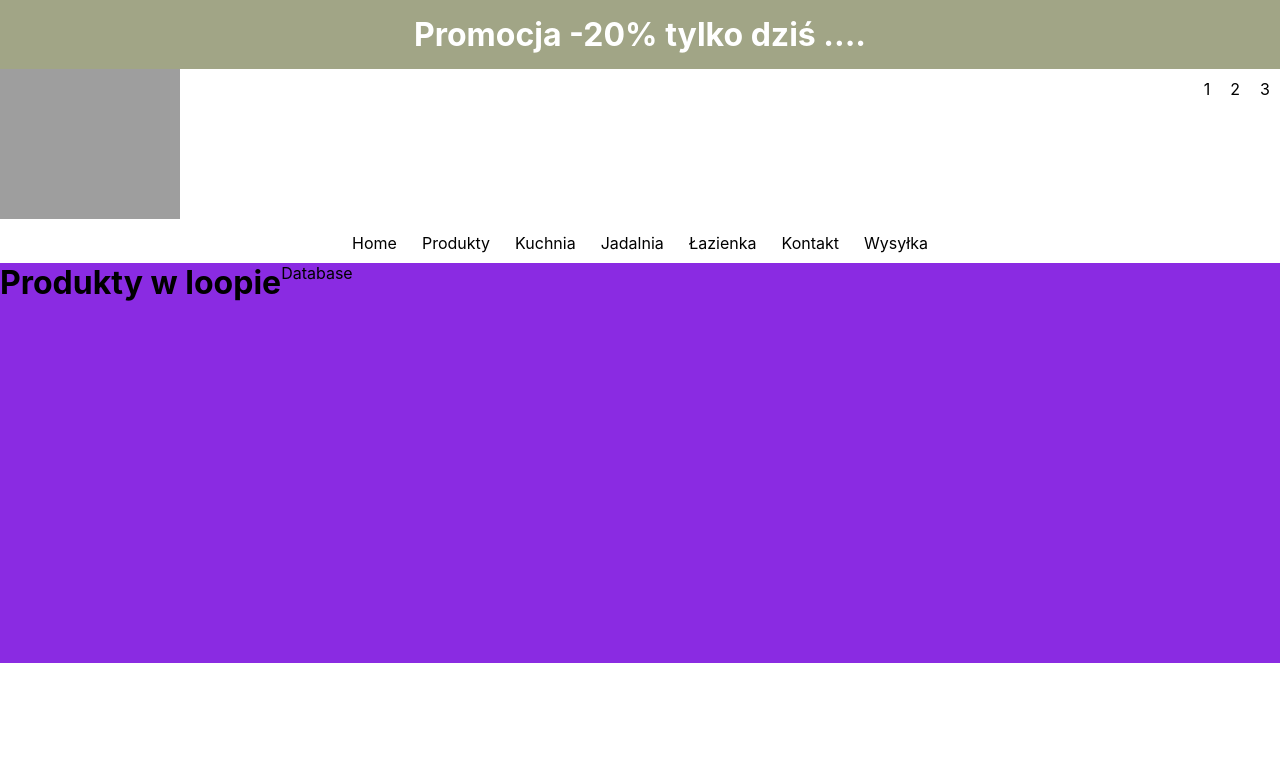
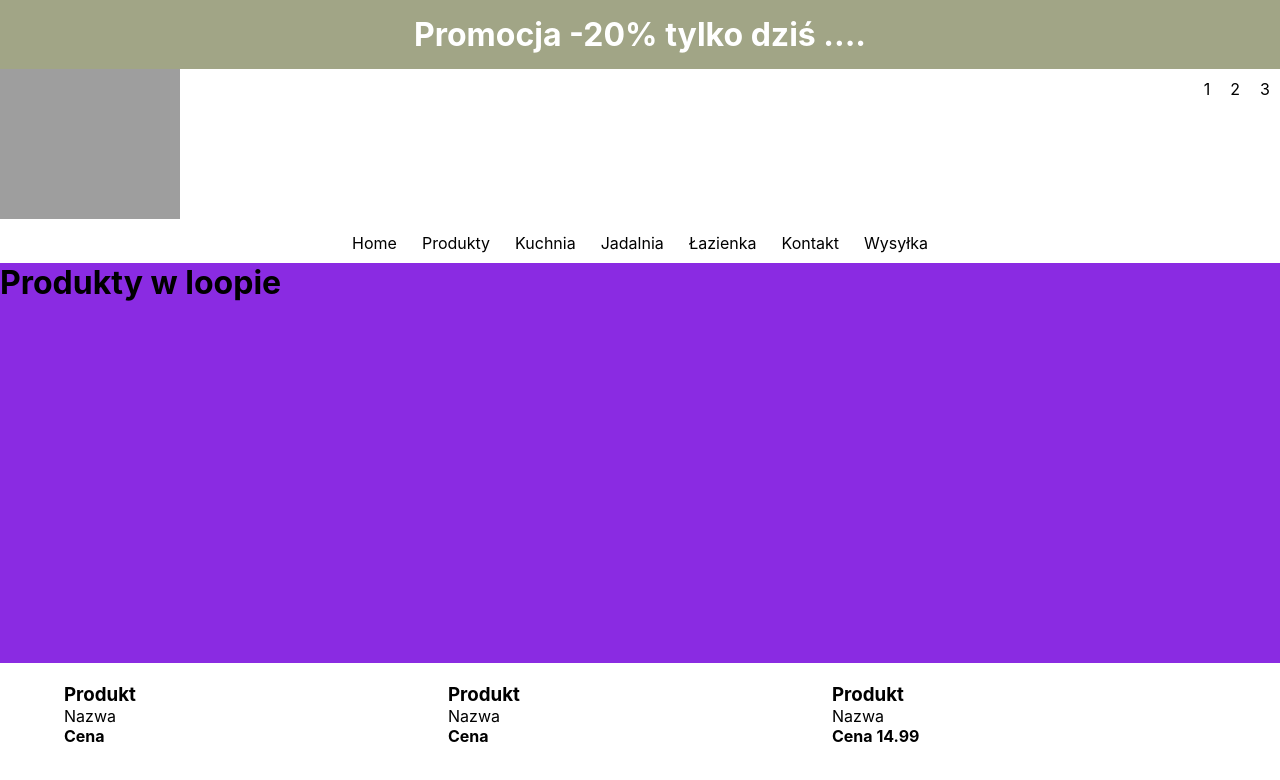
Before and after one commit to marcinoles87/my-app2, a React (Create React App) app: page / in a window 1280 px wide. Shown: the top 780 px of the page. Built offline with nearby package versions, Linux system fonts and the light colour scheme; grey boxes are pictures that could not be loaded.

Commit message:
add code

```diff
--- a/src/App.css
+++ b/src/App.css
@@ -68,9 +68,21 @@
 
 /*header*/
 
-.header-container{
+.header-elements{
   display: flex;
   width: 100%;
   height: 50vh;
   background-color: blueviolet;
 }
+
+.database-product{
+  display: flex;
+  flex-direction: row;
+  flex-wrap: wrap;
+  justify-content: center;
+
+}
+
+.database-element{
+  width: 30%;
+}
--- a/src/Database/Database.jsx
+++ b/src/Database/Database.jsx
@@ -1,8 +1,52 @@
-import React from 'react'
+import React, { useState } from 'react'
 
 function Database() {
+
+    const [database,setDatabase] = useState([])
+
+    const database2 = [
+        {
+            img:'',
+            Product:'test1',
+            Nazwa:'test1',
+            Cena:'14.99'
+
+        },
+
+        {
+            img:'',
+            Product:'test1',
+            Nazwa:'test1',
+            Cena:'14.99'
+
+        },
+
+        {
+            img:'',
+            product:'test1',
+            nazwa:'test1',
+            cena:'14.99'
+
+        },
+
+    ]
+
   return (
-    <div>Database</div>
+    <div className='database-product'>
+        {database2.map( (item,index) => {
+            return(
+                <div className='database-element' key={index}>
+                    <img src="" alt="" />
+                    <h3>Produkt</h3>
+                    <p>Nazwa</p>
+                    <h4>Cena  {item.cena}</h4>
+
+
+                    </div>
+            )
+        })}
+
+    </div>
   )
 }
 
```
